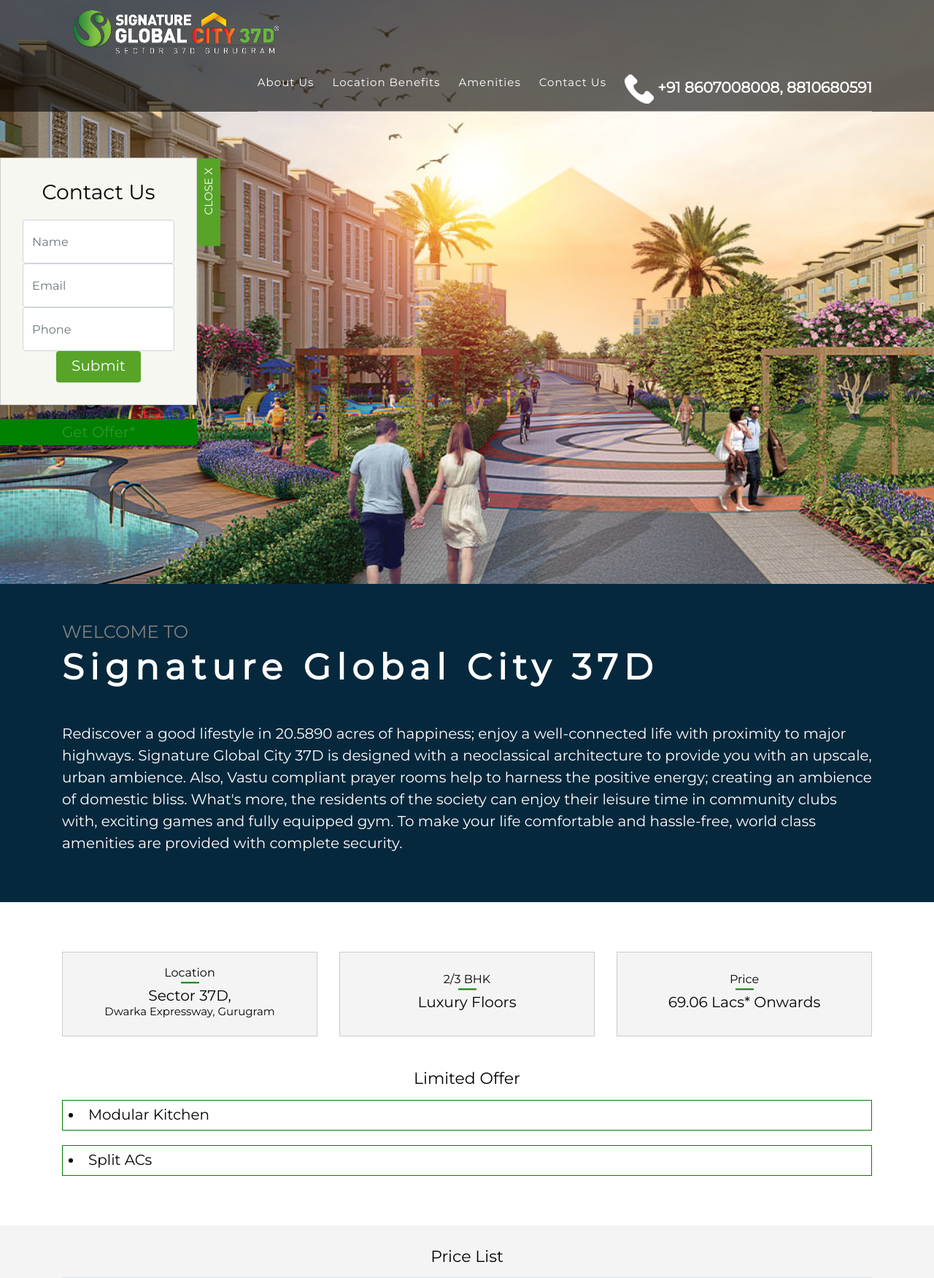
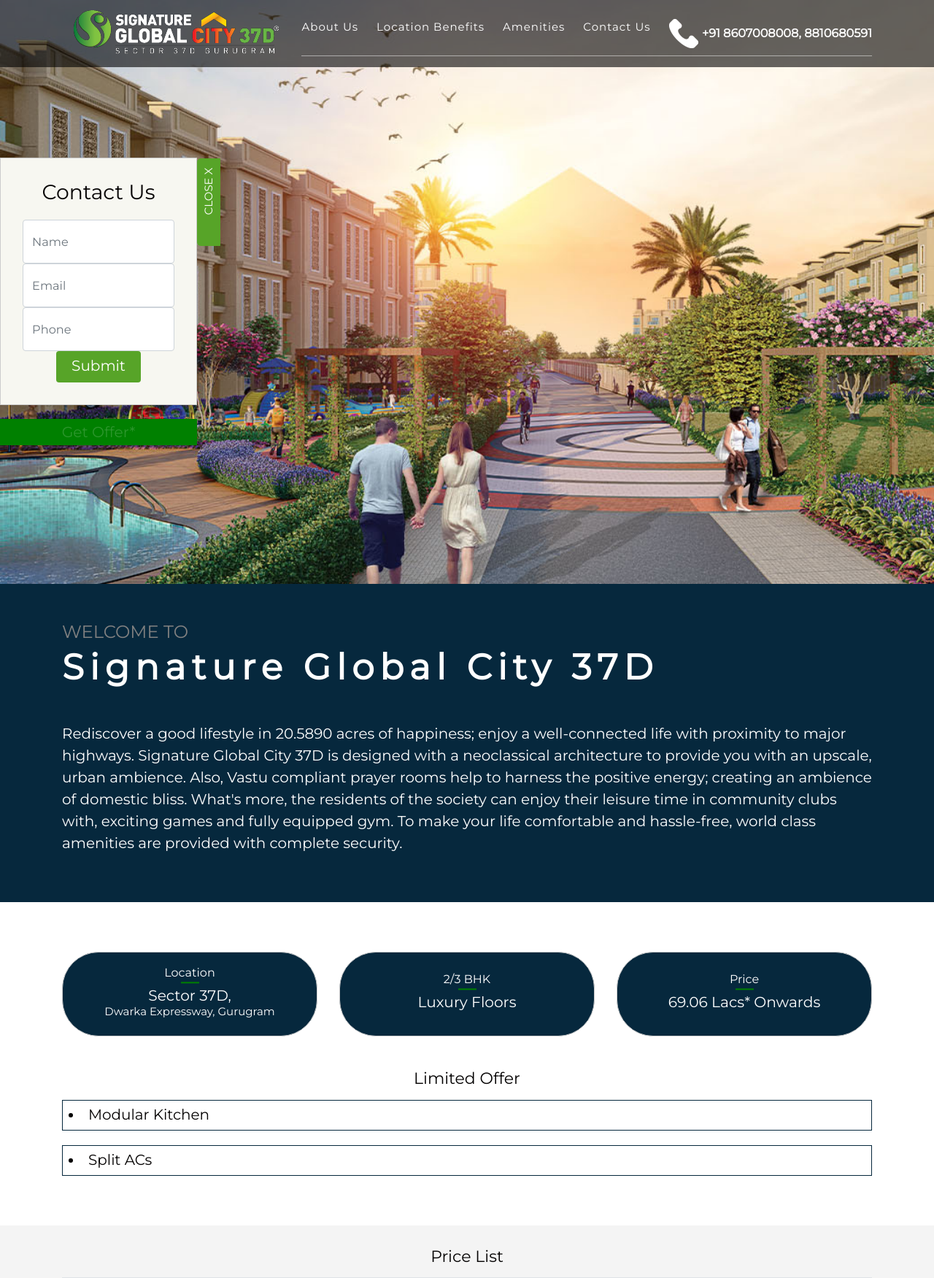
Before and after one commit to amanshrma16/sg37, a PHP site: page / in a window 1280 px wide. Shown: the top 1751 px of the page at 73% size. Run offline with PHP 8.4, Linux system fonts and the light colour scheme; some libraries are stand-ins or nearby versions; some web fonts are replaced.

Commit message:
Update style.css

```diff
--- a/css/style.css
+++ b/css/style.css
@@ -356,7 +356,7 @@ nav li a.active{border-bottom: 2px solid #fff;}
   background-image: linear-gradient(to top, #304352 0%, #d7d2cc 100%);
 }
 .navbar-light .navbar-nav .nav-link img{width:10px; margin-right:5px;}
-.boldp{font-weight:700; color: white;}
+.boldp{font-weight:700; color: white; font-size: 1rem;}
 
 .blist1 li{
     font-size: 1.2rem;
@@ -758,9 +758,11 @@ footer h3{
     border: 1px solid #ccc;
     text-align: center;
     margin: 20px 0;
-    background: #f4f4f4;
+    background: #06283D;
     min-height: 116px;
     position:relative;
+    border-radius: 50px;
+    color: white;
 }
 
 .bxcentre {
@@ -930,7 +932,7 @@ label.error {
 
         @media(max-width:991px) {
 .boldp{
-    color: black;font-weight: 400;
+    color: black;font-weight: 400;font-size: 1rem;
 }
             .navbar-light .navbar-toggler-icon img{
                 width: 2rem;
@@ -1093,7 +1095,7 @@ label.error {
         float: none;
         width: 100%;
     }
-    .xswid100{width:100%;}
+    .xswid100{width:100%; }
     .whatsapp1 {
         background-color: #161716;
         display: block;
@@ -1339,13 +1341,13 @@ label.error {
 }
 
 
-.offerli ul li{border:1px solid green;padding:5px 8px;margin-bottom:20px;list-style-position:inside;}
+.offerli ul li{border:1px solid #06283D;padding:5px 8px;margin-bottom:20px;list-style-position:inside;}
 
 
 .schedule {
     border: 1px solid #dee2e6;
     padding: 20px;
-    background: green;
+    background: gray;
     color: #fff;
     margin: 30px 0;
 }
```
